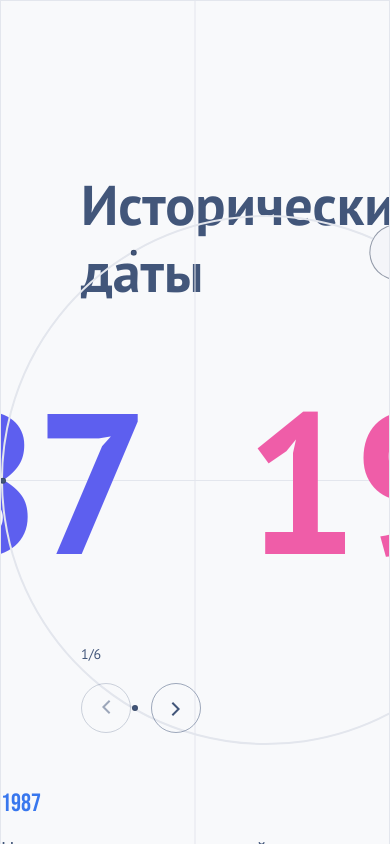
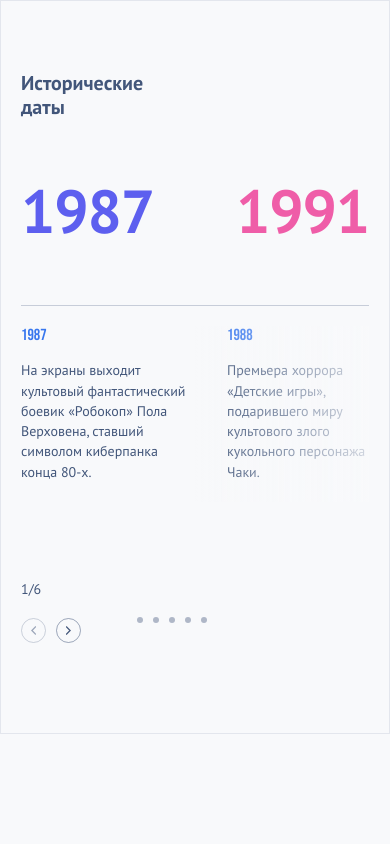
Before and after one commit to alivka-oko/timelines, a React app: page / in a window 390 px wide. Shown: the top 844 px of the page. Built offline with nearby package versions, Linux system fonts and the light colour scheme.

Commit message:
Мобильная версия

```diff
--- a/src/App.tsx
+++ b/src/App.tsx
@@ -1,19 +1,21 @@
 import './styles/main.scss';
+import './styles/media.scss';
 import { Circle } from './components/Circle/Circle';
 import { Slider } from './components/Slider/Slider';
 import { TimelineNavigator } from './components/TimelineNavigator/TimelineNavigator';
 import { Title } from './components/Title/Title';
 
-const items = [1, 2, 3, 4, 5, 6];
-const peak = 300;
-
 export const App = () => {
   return (
-    <div className='container'>
-      <Title/>
-      <Circle groupName='timeline' />
-      <TimelineNavigator groupName='timeline' />
-      <Slider groupName='timeline' />
+    <div className='wrapper'>
+      <div className='container'>
+        <Title />
+        <Circle groupName='timeline' />
+        <div className='timeline-section'>
+          <TimelineNavigator groupName='timeline' />
+          <Slider groupName='timeline' />
+        </div>
+      </div>
     </div>
   );
 };
--- a/src/components/Slider/Slider.scss
+++ b/src/components/Slider/Slider.scss
@@ -1,8 +1,8 @@
 @use '/src/styles/variables' as *;
 
 .slide {
-  min-width: 320px;
-  height: 135px;
+  min-width: 160px;
+  width: 100%;
   display: flex;
   flex-direction: column;
   gap: 15px;
@@ -13,15 +13,18 @@
   color: $blue-color;
 }
 .swiper {
-  width: 1280px;
+  max-width: 1280px;
+  width: 100%;
 }
 
 .swiper-slide {
-  max-width: max-content;
-  min-width: 320px;
+  min-width: 160px;
+  width: 100%;
   max-width: 400px;
 }
-
+.timeline-slider {
+  background: #f8f9fb;
+}
 .swiper-button-disabled {
   display: none !important;
 }
@@ -39,9 +42,22 @@
   opacity: 0;
   transition: scale 0.5s, opacity 0.5s;
   scale: 0.95;
+  padding: 0 80px;
   &.visible {
     opacity: 1;
     scale: 1;
+  }
+  &::before {
+    position: absolute;
+    display: none;
+    content: '';
+    right: 0px;
+    top: 0px;
+    height: 100%;
+    width: 50%;
+    background: linear-gradient(0.25turn, transparent, #f8f9fbc9);
+    pointer-events: none;
+    z-index: 10;
   }
 }
 
@@ -59,6 +75,7 @@
   transform: translateY(-50%);
   background: transparent;
   transition: background 0.2s;
+  z-index: 15;
   &.button-next {
     right: 20px;
   }
@@ -71,3 +88,18 @@
     box-shadow: 0px 0px 15px rgba(56, 119, 238, 0.1);
   }
 }
+
+.custom-pagination {
+  display: none;
+  gap: 10px;
+  align-items: flex-end;
+  padding: 20px 0;
+  .swiper-pagination-bullet {
+    cursor: pointer;
+    width: 6px;
+    height: 6px;
+    background: $blue-color;
+    opacity: 0.4;
+    border-radius: 50%;
+  }
+}
--- a/src/components/Slider/Slider.tsx
+++ b/src/components/Slider/Slider.tsx
@@ -5,9 +5,8 @@ import './Slider.scss';
 
 import 'swiper/css';
 import 'swiper/css/navigation';
-import 'swiper/css/pagination';
 import 'swiper/css/scrollbar';
-import { FreeMode, Navigation } from 'swiper/modules';
+import { FreeMode, Navigation, Pagination } from 'swiper/modules';
 import { useEffect, useState } from 'react';
 
 export function Slider({ groupName }: { groupName: string }) {
@@ -30,15 +29,31 @@ export function Slider({ groupName }: { groupName: string }) {
     }, 1000);
   }, [activeItemId]);
 
+  const pagintationRenderBullet = (_: number, className: string) => {
+    return '<span class="' + className + '"></span>';
+  };
+
   return (
+    <>
       <div className={`timeline-slider ${show ? 'visible' : ''}`}>
         <Swiper
-        modules={[FreeMode, Navigation]}
+          modules={[FreeMode, Navigation, Pagination]}
           draggable={'true'}
           grabCursor={true}
-        spaceBetween={80}
+          spaceBetween={40}
           slidesPerView={'auto'}
           freeMode={true}
+          breakpoints={{
+            800: {
+              spaceBetween: 80
+            }
+          }}
+          slidesOffsetAfter={100}
+          pagination={{
+            el: '.custom-pagination',
+            clickable: true,
+            renderBullet: pagintationRenderBullet
+          }}
           navigation={{
             nextEl: '.button-next',
             prevEl: '.button-prev'
@@ -84,5 +99,7 @@ export function Slider({ groupName }: { groupName: string }) {
           </svg>
         </div>
       </div>
+      <div className='custom-pagination'></div>
+    </>
   );
 }
--- a/src/components/TimelineNavigator/TimelineNavigator.scss
+++ b/src/components/TimelineNavigator/TimelineNavigator.scss
@@ -2,13 +2,13 @@
 
 .timeline__navigator {
   padding: 0 80px;
-  margin: 0px 0 56px 0;
-
+  display: flex;
+  flex-direction: column;
+  gap: 20px;
   &-counter {
     font-size: 14px;
     line-height: 18px;
     color: $blue-color;
-    margin-bottom: 20px;
   }
   &-buttons {
     display: flex;
--- a/src/components/Title/Title.scss
+++ b/src/components/Title/Title.scss
@@ -1,8 +1,10 @@
 @use '/src/styles/variables' as *;
 
 .title {
+  position: relative;
+  z-index: 2;
+  font-size: 56px;
   font-weight: 700;
-  font-size: 56px;
   line-height: 120%;
   color: #42567a;
   display: flex;
--- a/src/styles/main.scss
+++ b/src/styles/main.scss
@@ -21,7 +21,9 @@ body {
 .primary-color {
   color: $primary-color;
 }
-
+.wrapper {
+  padding: 0px 10px;
+}
 .container {
   position: relative;
   max-width: 1440px;
@@ -29,7 +31,7 @@ body {
   border: 1px solid $gray-color;
   overflow-x: hidden;
   padding: 170px 0 104px 0;
-    &::before {
+  &::before {
     content: '';
     display: block;
     position: absolute;
@@ -43,3 +45,10 @@ body {
     bottom: 0;
   }
 }
+
+.timeline-section {
+  display: flex;
+  flex-direction: column;
+  gap: 56px;
+  grid-auto-columns: 1fr;
+}
--- /dev/null
+++ b/src/styles/media.scss
@@ -0,0 +1,112 @@
+@media (max-width: 1024px) {
+  .circle-timeline {
+    .years {
+      // font-size: 180px !important;
+      font-size: clamp(1rem, 14% + 15vw, 12rem) !important;
+      gap: 135px;
+    }
+  }
+}
+
+@media (max-width: 800px) {
+  .wrapper {
+    padding: 0;
+  }
+  .circle-timeline {
+    &::before {
+      display: none !important;
+    }
+    .years {
+      gap: 30px;
+      position: relative;
+      left: 0;
+      top: 0;
+      margin: 0 auto;
+      display: flex;
+      align-items: center;
+      justify-content: space-between;
+      transform: translate(0, 0);
+      line-height: 72px;
+      margin-top: 56px;
+    }
+    .circle {
+      display: none;
+    }
+  }
+  .title + .circle-timeline {
+    margin-top: 0px !important;
+  }
+  .circle-timeline + .timeline__navigator {
+    margin-top: 0px !important;
+  }
+  .container {
+    padding: 70px 20px;
+    &::before {
+      display: none;
+    }
+    .title {
+      font-weight: 700;
+      font-size: 20px;
+      line-height: 120%;
+      max-width: 124px;
+      &::before {
+        display: none;
+      }
+    }
+  }
+  .timeline-section {
+    display: grid;
+    grid-template-areas:
+      'a a a a'
+      'b c c c';
+    border-top: 1px solid #c7cdd9;
+    padding: 20px 0;
+    margin-top: 58px;
+    row-gap: 78px;
+  }
+  .custom-pagination {
+    display: flex !important;
+    grid-area: c;
+  }
+  .timeline__navigator {
+    padding: 0 !important;
+    gap: 10px;
+    grid-area: b;
+    &-buttons {
+      gap: 10px !important;
+    }
+    &-button {
+      width: 25px !important;
+      height: 25px !important;
+      svg {
+        width: 25%;
+        height: 100%;
+      }
+    }
+  }
+  .timeline-slider {
+    padding: 0 !important;
+    grid-area: a;
+  }
+  .custom-nav {
+    display: none !important;
+  }
+  .swiper-slide {
+    max-width: 166px !important;
+  }
+  .slide {
+    &-desc {
+      font-weight: 400;
+      font-size: 14px !important;
+      line-height: 145%;
+    }
+    &-year {
+      font-size: 16px !important;
+    }
+  }
+  .timeline-slider {
+    &::before {
+      display: block !important;
+    }
+  }
+}
```
Lines whose indentation alone changed are shown as unchanged.
